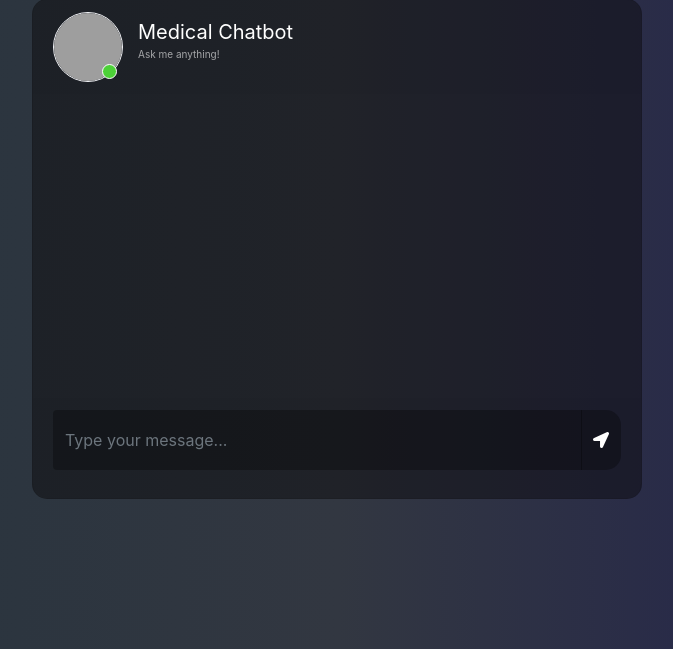
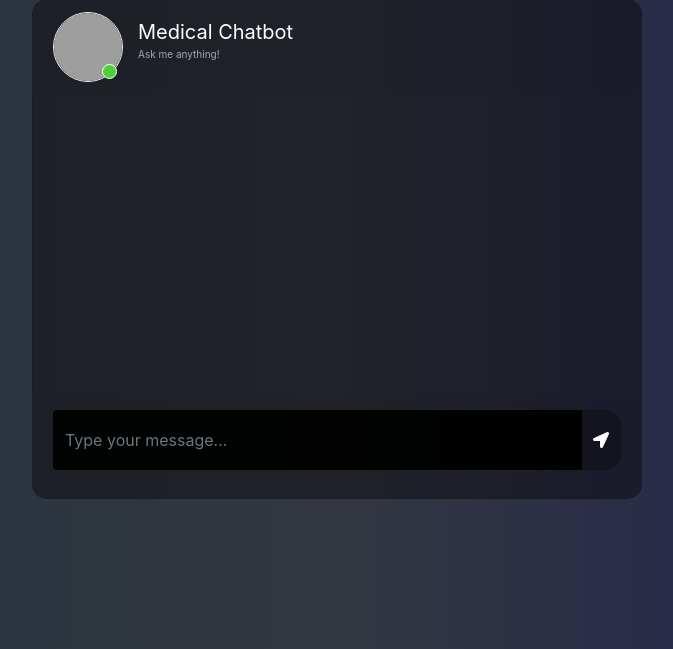
Before and after one commit to farooqshaikh22/Medical-Chatbot-Gen-AI, a Flask app: page / in a window 1280 px wide. Shown: the part 151-800 px from the top of the page, without its empty margins (303-976 px from the left). Run offline with Flask 3, Linux system fonts and the light colour scheme; some libraries are stand-ins or nearby versions; grey boxes are pictures that could not be loaded.

Commit message:
css update

```diff
--- a/static/style.css
+++ b/static/style.css
@@ -36,7 +36,7 @@ border-radius: 0 0 15px 15px !important;
 }
 .search{
 	border-radius: 15px 0 0 15px !important;
-	background-color: rgba(0,0,0,0.3) !important;
+	background-color: rgba(0, 0, 0, 0.809) !important;
 	border:0 !important;
 	color:white !important;
 }
@@ -45,7 +45,7 @@ border-radius: 0 0 15px 15px !important;
    outline:0px !important;
 }
 .type_msg{
-	background-color: rgba(0,0,0,0.3) !important;
+	background-color: rgba(0, 0, 0, 0.952) !important;
 	border:0 !important;
 	color:white !important;
 	height: 60px !important;
```
